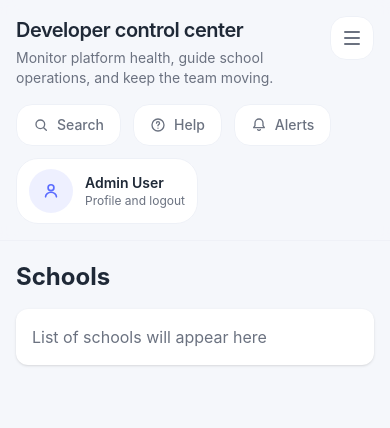
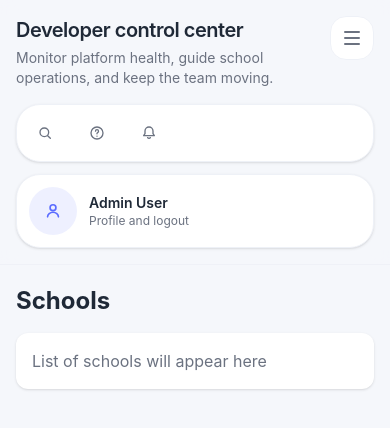
Before and after one commit to esurajpandey/edu-platform-frontend, a Next.js app: page /schools in a window 390 px wide. Shown: the top 428 px of the page. Built offline with nearby package versions, Linux system fonts and the light colour scheme.

Commit message:
Mobile layout has been fixes

```diff
--- a/src/layouts/DeveloperLayout.tsx
+++ b/src/layouts/DeveloperLayout.tsx
@@ -193,27 +193,33 @@ export default function DeveloperLayout({ children }: { children: ReactNode }) {
                 </button>
               </div>
 
-              <div className="flex flex-wrap items-center gap-3">
+              <div className="flex w-full flex-col gap-3 sm:w-auto sm:flex-row sm:flex-wrap sm:items-center">
+                <div className="flex items-center gap-2 rounded-[24px] border border-surfaceSoft bg-surface p-1.5 shadow-sm sm:contents sm:rounded-none sm:border-0 sm:bg-transparent sm:p-0 sm:shadow-none">
                   {utilityActions.map((action) => (
                     <button
                       key={action.label}
                       type="button"
-                    className="flex items-center gap-2 rounded-2xl border border-surfaceSoft bg-surface px-4 py-2.5 text-sm font-medium text-textLight transition hover:border-primary hover:text-primary"
+                      className="flex h-11 w-11 items-center justify-center rounded-2xl text-textLight transition hover:bg-base hover:text-primary sm:h-auto sm:w-auto sm:gap-2 sm:border sm:border-surfaceSoft sm:bg-surface sm:px-4 sm:py-2.5 sm:text-sm sm:font-medium sm:hover:border-primary"
+                      aria-label={action.label}
+                      title={action.label}
                     >
                       <Icon name={action.icon} size="small" color="textLight" />
-                    <span>{action.label}</span>
+                      <span className="hidden sm:inline">{action.label}</span>
                     </button>
                   ))}
+                </div>
 
                 <button
                   type="button"
-                  className="flex items-center gap-3 rounded-[22px] border border-surfaceSoft bg-surface px-3 py-2.5 transition hover:border-primary"
+                  className="flex w-full items-center gap-3 rounded-[24px] border border-surfaceSoft bg-surface px-3 py-3 shadow-sm transition hover:border-primary sm:w-auto sm:px-3 sm:py-2.5"
                 >
-                  <span className="flex h-11 w-11 items-center justify-center rounded-full bg-primary/10">
+                  <span className="flex h-12 w-12 items-center justify-center rounded-full bg-primary/10 sm:h-11 sm:w-11">
                     <Icon name="user" size="medium" color="primary" />
                   </span>
-                  <span className="text-left">
-                    <span className="block text-sm font-semibold text-text">Admin User</span>
+                  <span className="min-w-0 text-left">
+                    <span className="block truncate text-sm font-semibold text-text">
+                      Admin User
+                    </span>
                     <span className="block text-xs text-textLight">Profile and logout</span>
                   </span>
                 </button>
```
Lines whose indentation alone changed are shown as unchanged.
